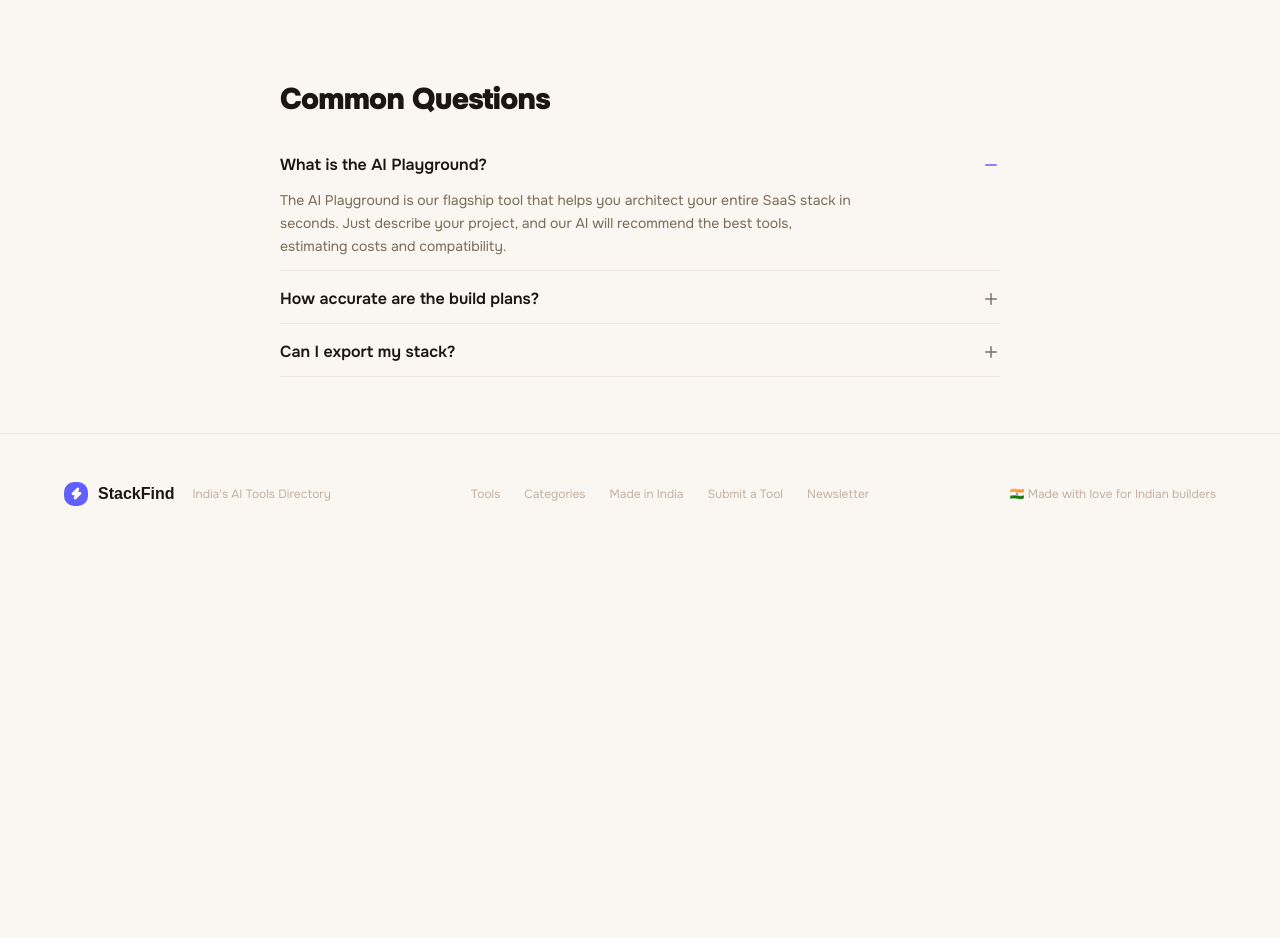
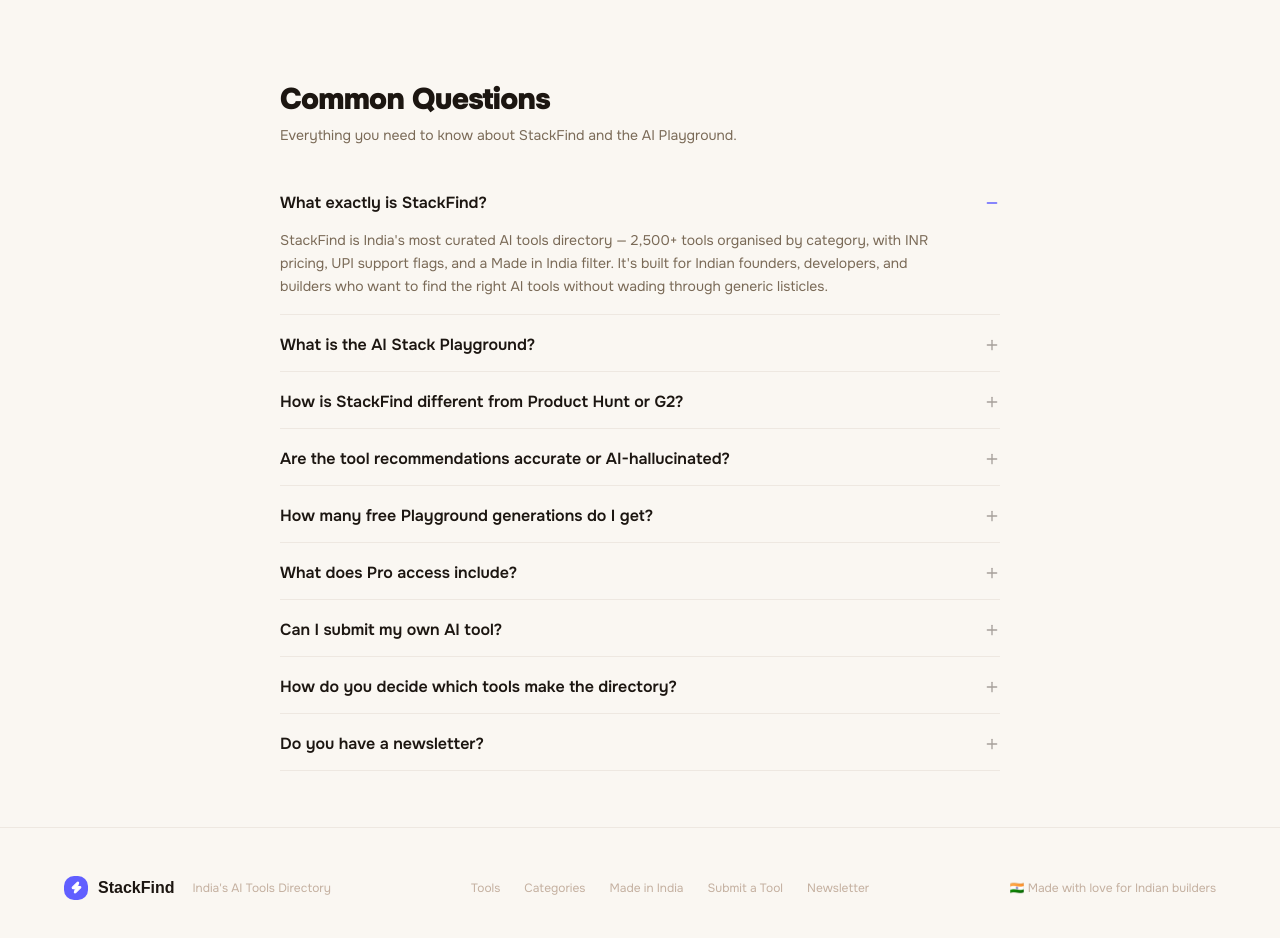
Before and after one commit to anuj123345/StackFind-, a Next.js app: page / in a window 1280 px wide. Shown: the part 2860-3798 px from the top of the page. Before the commit the page ends 3414 px from the top, so only its background shows below. Built offline with nearby package versions, Linux system fonts and the light colour scheme; no server answers; the database is empty.

Commit message:
feat: rewrite FAQ with accurate product-specific Q&A

```diff
--- a/src/components/home/faq.tsx
+++ b/src/components/home/faq.tsx
@@ -6,17 +6,41 @@
 
 const faqs = [
   {
-    question: "What is the AI Playground?",
-    answer: "The AI Playground is our flagship tool that helps you architect your entire SaaS stack in seconds. Just describe your project, and our AI will recommend the best tools, estimating costs and compatibility."
+    question: "What exactly is StackFind?",
+    answer: "StackFind is India's most curated AI tools directory — 2,500+ tools organised by category, with INR pricing, UPI support flags, and a Made in India filter. It's built for Indian founders, developers, and builders who want to find the right AI tools without wading through generic listicles."
   },
   {
-    question: "How accurate are the build plans?",
-    answer: "Our plans are based on real-time data from 5,000+ curated AI tools. We factor in pricing, API capabilities, and market fit for Indian startups."
+    question: "What is the AI Stack Playground?",
+    answer: "The Playground is an AI-powered stack architect. Describe what you're building — an MVP SaaS, an AI app, a logistics tool — and it recommends a complete, layered tech stack covering development, database, auth, AI/LLM, payments, deployment, monitoring, analytics, and marketing. You get a full build plan with costs in INR, a ship-it order, and specific warnings for your project type. It uses three different AI models (Llama, Mistral, Kimi) each with a different reasoning style."
   },
   {
-    question: "Can I export my stack?",
-    answer: "Yes, Pro members can export their entire build plan as a production-ready roadmap, including GTM strategies and tool integration guides."
-  }
+    question: "How is StackFind different from Product Hunt or G2?",
+    answer: "Product Hunt is global and discovery-first. G2 is enterprise and review-heavy. StackFind is India-first and builder-first. We show INR pricing, flag which tools accept UPI, highlight Indian-built tools, and have the only AI that recommends stacks specifically optimised for the Indian market — Razorpay over Stripe, India-region hosting, WhatsApp-first notification flows."
+  },
+  {
+    question: "Are the tool recommendations accurate or AI-hallucinated?",
+    answer: "Every tool recommended by the AI is resolved against our live database before being shown to you. If the AI mentions a tool that isn't in our directory, it shows up as an external link rather than a fake entry. We also run the AI at low temperature (0.4) to reduce creative but wrong suggestions, and constrain it to only recommend from our curated catalogue."
+  },
+  {
+    question: "How many free Playground generations do I get?",
+    answer: "10 free stack generations — enough to explore the tool and generate stacks for a couple of projects. After that, Pro access is ₹499 one-time, lifetime. No subscription, no monthly renewal. Pay once, generate forever."
+  },
+  {
+    question: "What does Pro access include?",
+    answer: "Unlimited AI stack generations across all three models, the ability to save stacks to your history, the full starter stack library with pre-built rich prompts, and stack export. All for ₹499 one-time — less than one month of a single paid SaaS tool."
+  },
+  {
+    question: "Can I submit my own AI tool?",
+    answer: "Yes. Use the Submit button in the navigation. We review every submission manually before it goes live — no auto-approvals. If you're an Indian founder, we'll specifically flag your tool in the Made in India section."
+  },
+  {
+    question: "How do you decide which tools make the directory?",
+    answer: "We manually curate every tool. It must be genuinely AI-powered (not just AI in the marketing), actively maintained, and have a working product. We reject tools that are vaporware, duplicates, or purely promotional. Quality over quantity — although at 2,500+ tools we have both."
+  },
+  {
+    question: "Do you have a newsletter?",
+    answer: "Yes. The StackFind newsletter covers new AI tools launched that week, Indian AI startup news, and practical stack breakdowns for specific use cases. Subscribe from the Newsletter page. No spam — one email a week maximum."
+  },
 ]
 
 export function FAQ() {
@@ -24,19 +48,20 @@
 
   return (
     <div className="max-w-3xl mx-auto px-6 py-8">
-      <h2 className="text-3xl font-black text-[#1C1611] mb-6 tracking-tight">Common Questions</h2>
+      <h2 className="text-3xl font-black text-[#1C1611] mb-2 tracking-tight">Common Questions</h2>
+      <p className="text-[#7A6A57] text-sm mb-8">Everything you need to know about StackFind and the AI Playground.</p>
       <div className="space-y-1">
         {faqs.map((faq, i) => (
           <div key={i} className="border-b border-[#8C6E50]/10">
             <button
               onClick={() => setOpenIndex(openIndex === i ? null : i)}
-              className="w-full flex items-center justify-between text-[#1C1611] hover:text-indigo-600 transition-colors text-left py-3 focus:outline-none group"
+              className="w-full flex items-center justify-between text-[#1C1611] hover:text-indigo-600 transition-colors text-left py-3.5 focus:outline-none group"
             >
-              <span className="text-base font-semibold">{faq.question}</span>
+              <span className="text-base font-semibold pr-8">{faq.question}</span>
               {openIndex === i ? (
-                <Minus size={18} className="text-indigo-500" />
+                <Minus size={16} className="text-indigo-500 flex-shrink-0" />
               ) : (
-                <Plus size={18} className="text-stone-500 group-hover:text-indigo-400 transition-colors" />
+                <Plus size={16} className="text-stone-400 group-hover:text-indigo-400 transition-colors flex-shrink-0" />
               )}
             </button>
             <AnimatePresence>
@@ -45,10 +70,10 @@
                   initial={{ height: 0, opacity: 0 }}
                   animate={{ height: "auto", opacity: 1 }}
                   exit={{ height: 0, opacity: 0 }}
-                  transition={{ duration: 0.2, ease: "easeInOut" }}
+                  transition={{ duration: 0.22, ease: "easeInOut" }}
                   className="overflow-hidden"
                 >
-                  <p className="text-[#7A6A57] text-sm leading-relaxed pb-3 max-w-xl">
+                  <p className="text-[#7A6A57] text-sm leading-relaxed pb-4 max-w-2xl">
                     {faq.answer}
                   </p>
                 </motion.div>
```
